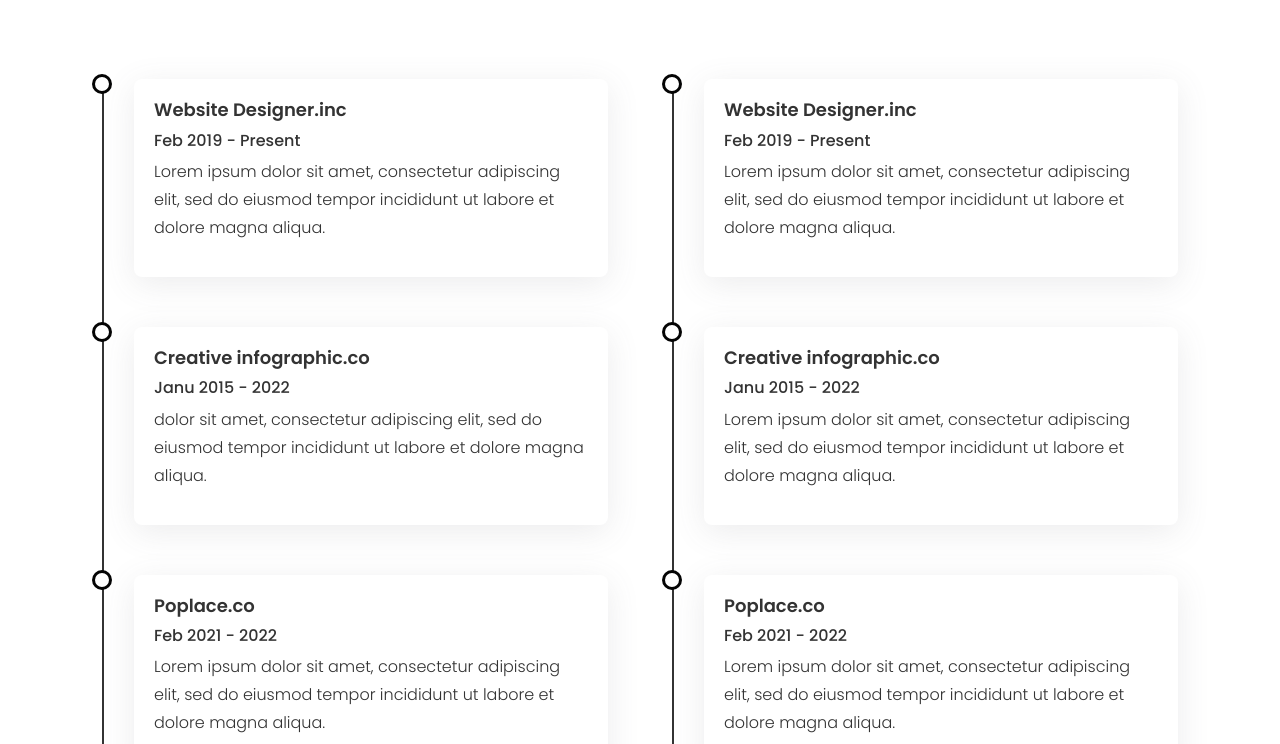
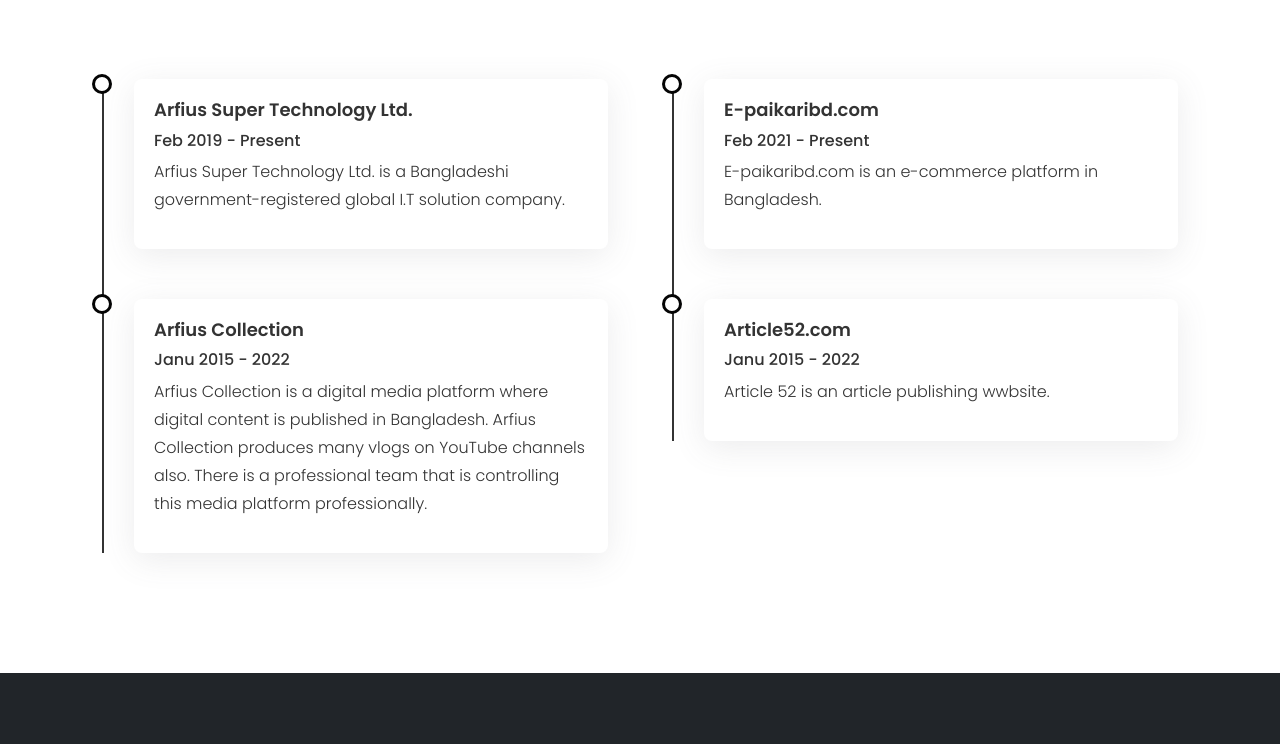
Before and after one commit to arfiusaldinofficial/portfolio, a plain HTML site: page resume.html in a window 1280 px wide. Shown: the part 233-977 px from the top of the page. Drawn offline with Linux system fonts and the light colour scheme.

Commit message:
Update resume.html

```diff
--- a/resume.html
+++ b/resume.html
@@ -81,37 +81,25 @@
             <div class="outer">
               <div class="card">
                 <div class="timeline_info">
-                  <h3 class="title">Website Designer.inc</h3>
+                  <h3 class="title">Arfius Super Technology Ltd.</h3>
                   <h5>Feb 2019 - present</h5>
                   <p>
-                    Lorem ipsum dolor sit amet, consectetur adipiscing elit,
-                    sed do eiusmod tempor incididunt ut labore et dolore magna
-                    aliqua.
+                    Arfius Super Technology Ltd. is a Bangladeshi government-registered global I.T solution company.
                   </p>
                 </div>
               </div>
               <div class="card">
                 <div class="timeline_info">
-                  <h3 class="title">Creative infographic.co</h3>
+                  <h3 class="title">Arfius Collection</h3>
                   <h5>Janu 2015 - 2022</h5>
                   <p>
-                    dolor sit amet, consectetur adipiscing elit,
-                    sed do eiusmod tempor incididunt ut labore et dolore magna
-                    aliqua.
+                    Arfius Collection is a digital media platform where digital content is published in Bangladesh.
+                    Arfius Collection produces many vlogs on YouTube channels also.
+                    There is a professional team that is controlling this media platform professionally.
                   </p>
                 </div>
               </div>
-              <div class="card">
-                <div class="timeline_info">
-                  <h3 class="title">Poplace.co</h3>
-                  <h5>Feb 2021 - 2022</h5>
-                  <p>
-                    Lorem ipsum dolor sit amet, consectetur adipiscing elit,
-                    sed do eiusmod tempor incididunt ut labore et dolore magna
-                    aliqua.
-                  </p>
-                </div>
-              </div>
+
             </div>
           </div>
         </div>
@@ -121,37 +109,23 @@
             <div class="outer">
               <div class="card">
                 <div class="timeline_info">
-                  <h3 class="title">Website Designer.inc</h3>
-                  <h5>Feb 2019 - present</h5>
+                  <h3 class="title">E-paikaribd.com</h3>
+                  <h5>Feb 2021 - present</h5>
                   <p>
-                    Lorem ipsum dolor sit amet, consectetur adipiscing elit,
-                    sed do eiusmod tempor incididunt ut labore et dolore magna
-                    aliqua.
+                   E-paikaribd.com is an e-commerce platform in Bangladesh.
                   </p>
                 </div>
               </div>
               <div class="card">
                 <div class="timeline_info">
-                  <h3 class="title">Creative infographic.co</h3>
+                  <h3 class="title">Article52.com</h3>
                   <h5>Janu 2015 - 2022</h5>
                   <p>
-                    Lorem ipsum dolor sit amet, consectetur adipiscing elit,
-                    sed do eiusmod tempor incididunt ut labore et dolore magna
-                    aliqua.
+                    Article 52 is an article publishing wwbsite.
                   </p>
                 </div>
               </div>
-              <div class="card">
-                <div class="timeline_info">
-                  <h3 class="title">Poplace.co</h3>
-                  <h5>Feb 2021 - 2022</h5>
-                  <p>
-                    Lorem ipsum dolor sit amet, consectetur adipiscing elit,
-                    sed do eiusmod tempor incididunt ut labore et dolore magna
-                    aliqua.
-                  </p>
-                </div>
-              </div>
+
             </div>
           </div>
         </div>
@@ -167,9 +141,7 @@
         <div class="footer-info text-center">
           <h2 class="f-logo"><a href="index.html">Arfius Al-din</a></h2>
           <p>
-            Lorem ipsum dolor sit amet, consectetur adipisicing elit. Nihil
-            deleniti itaque similique magni. Magni, laboriosam perferendis
-            maxime
+            My curiosity pushes me to explore innovative things to do, and I always do consider my success as an inspiration and my failure as a new experience.
           </p>
           <div class="footer-social">
             <ul>
```
